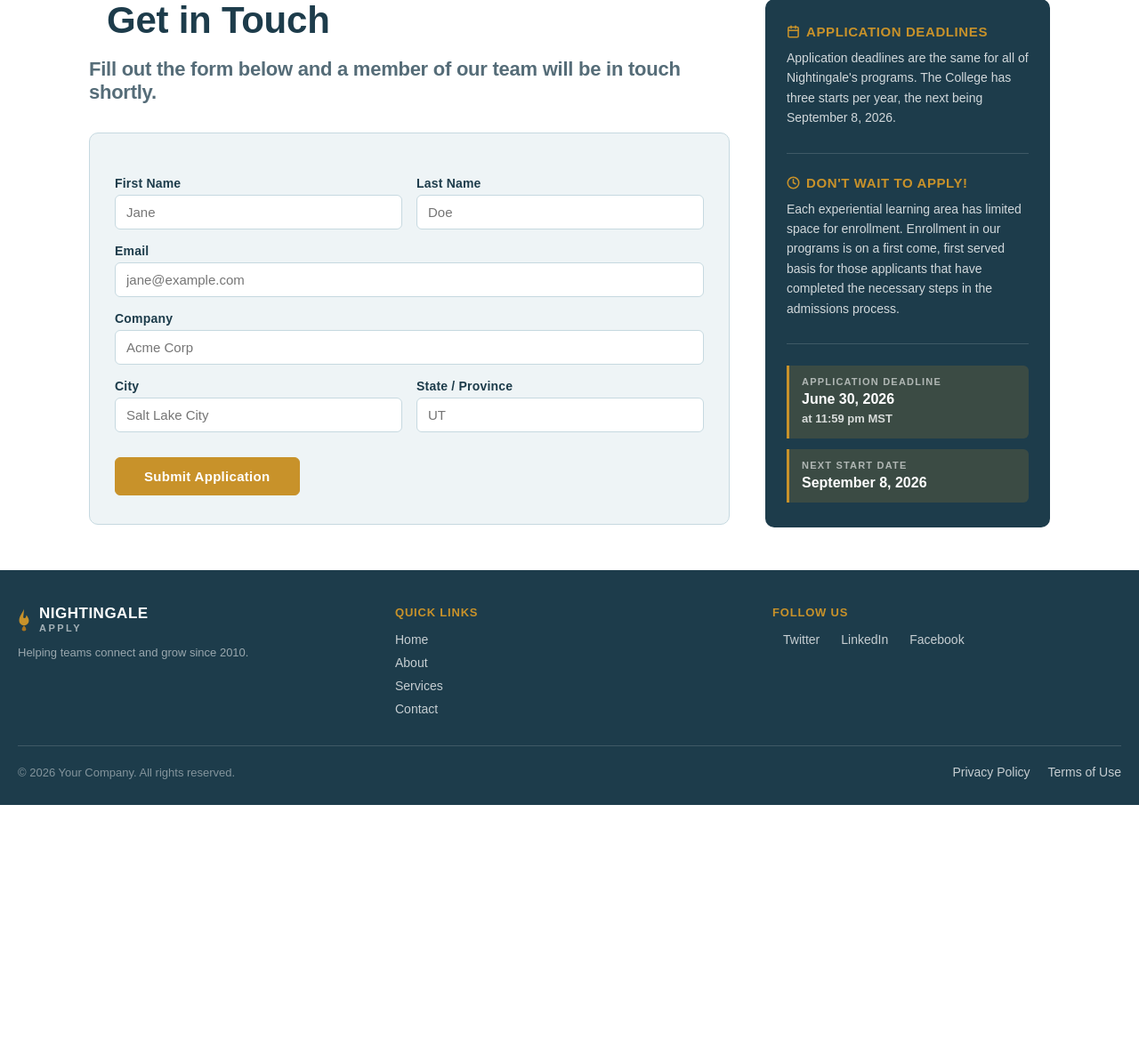
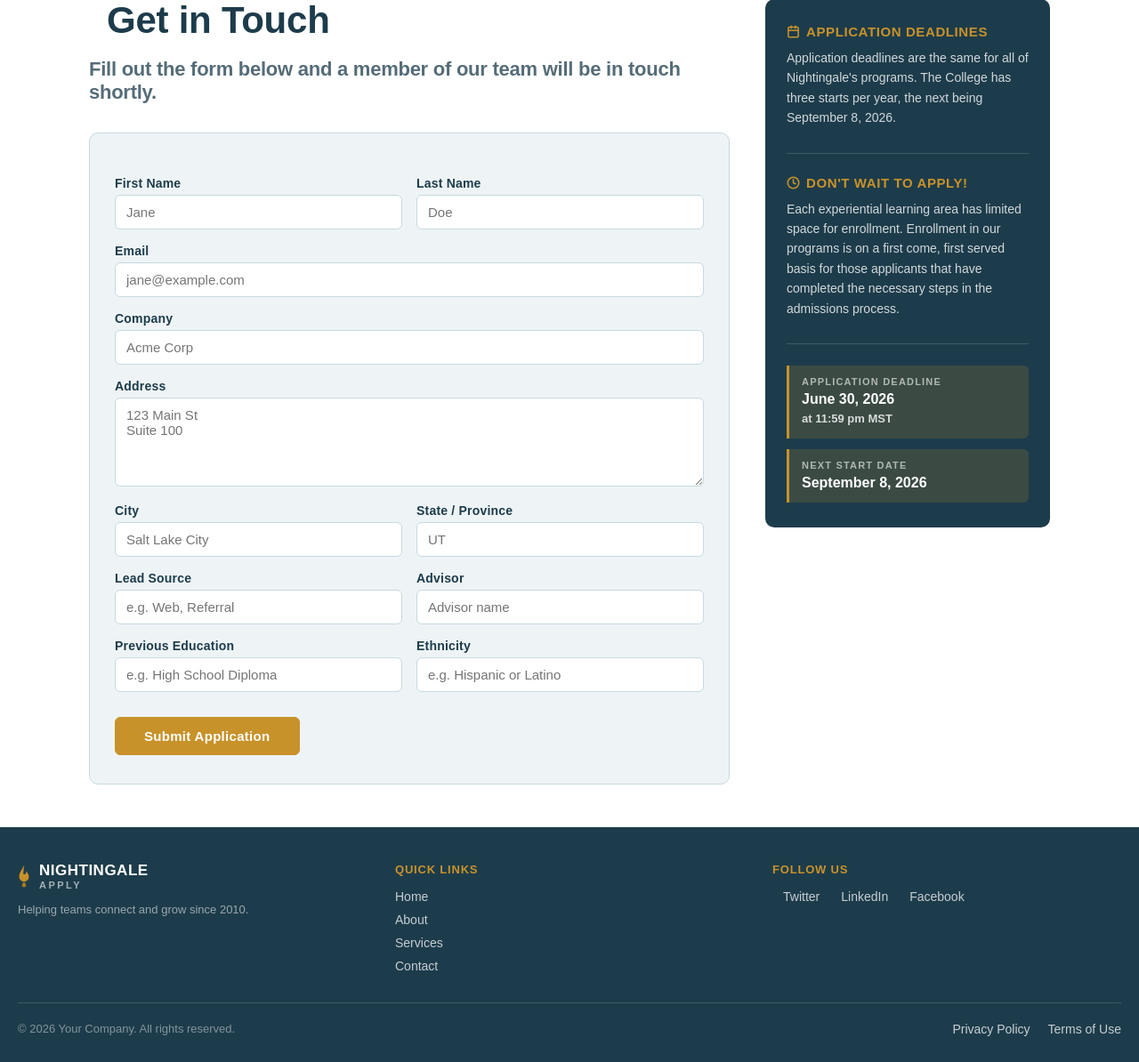
Before and after one commit to KaterynaLove/salesforce-web-to-lead-flask, a Flask app: page / in a window 1280 px wide. Shown: the part 153-1347 px from the top of the page at 89% size. Before the commit the page ends 1058 px from the top, so only its background shows below. Run offline with Flask 3, Linux system fonts and the light colour scheme.

Commit message:
Add all Salesforce form fields: street, lead_source, advisor, prev_education, ethnicity

```diff
--- a/templates/index.html
+++ b/templates/index.html
@@ -559,6 +559,9 @@
         <label for="company">Company</label>
         <input id="company" maxlength="40" name="company" type="text" placeholder="Acme Corp" />
 
+        <label for="street">Address</label>
+        <textarea id="street" name="street" rows="3" placeholder="123 Main St&#10;Suite 100"></textarea>
+
         <div class="form__row">
           <div class="form__field">
             <label for="city">City</label>
@@ -567,6 +570,28 @@
           <div class="form__field">
             <label for="state">State / Province</label>
             <input id="state" maxlength="20" name="state" type="text" placeholder="UT" />
+          </div>
+        </div>
+
+        <div class="form__row">
+          <div class="form__field">
+            <label for="lead_source">Lead Source</label>
+            <input id="lead_source" maxlength="40" name="lead_source" type="text" placeholder="e.g. Web, Referral" />
+          </div>
+          <div class="form__field">
+            <label for="advisor">Advisor</label>
+            <input id="advisor" maxlength="80" name="advisor" type="text" placeholder="Advisor name" />
+          </div>
+        </div>
+
+        <div class="form__row">
+          <div class="form__field">
+            <label for="prev_education">Previous Education</label>
+            <input id="prev_education" maxlength="255" name="prev_education" type="text" placeholder="e.g. High School Diploma" />
+          </div>
+          <div class="form__field">
+            <label for="ethnicity">Ethnicity</label>
+            <input id="ethnicity" maxlength="80" name="ethnicity" type="text" placeholder="e.g. Hispanic or Latino" />
           </div>
         </div>
 
```
